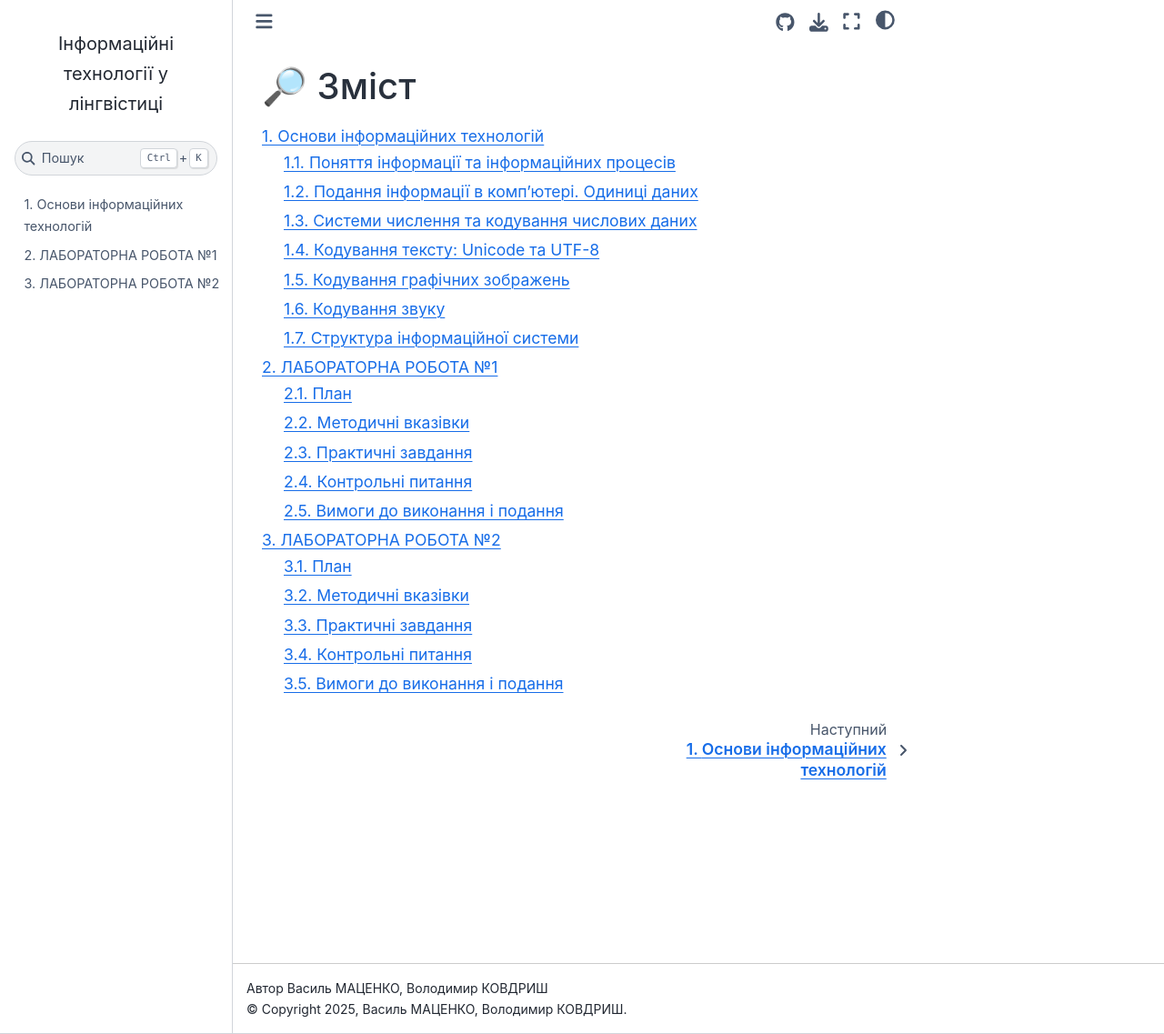
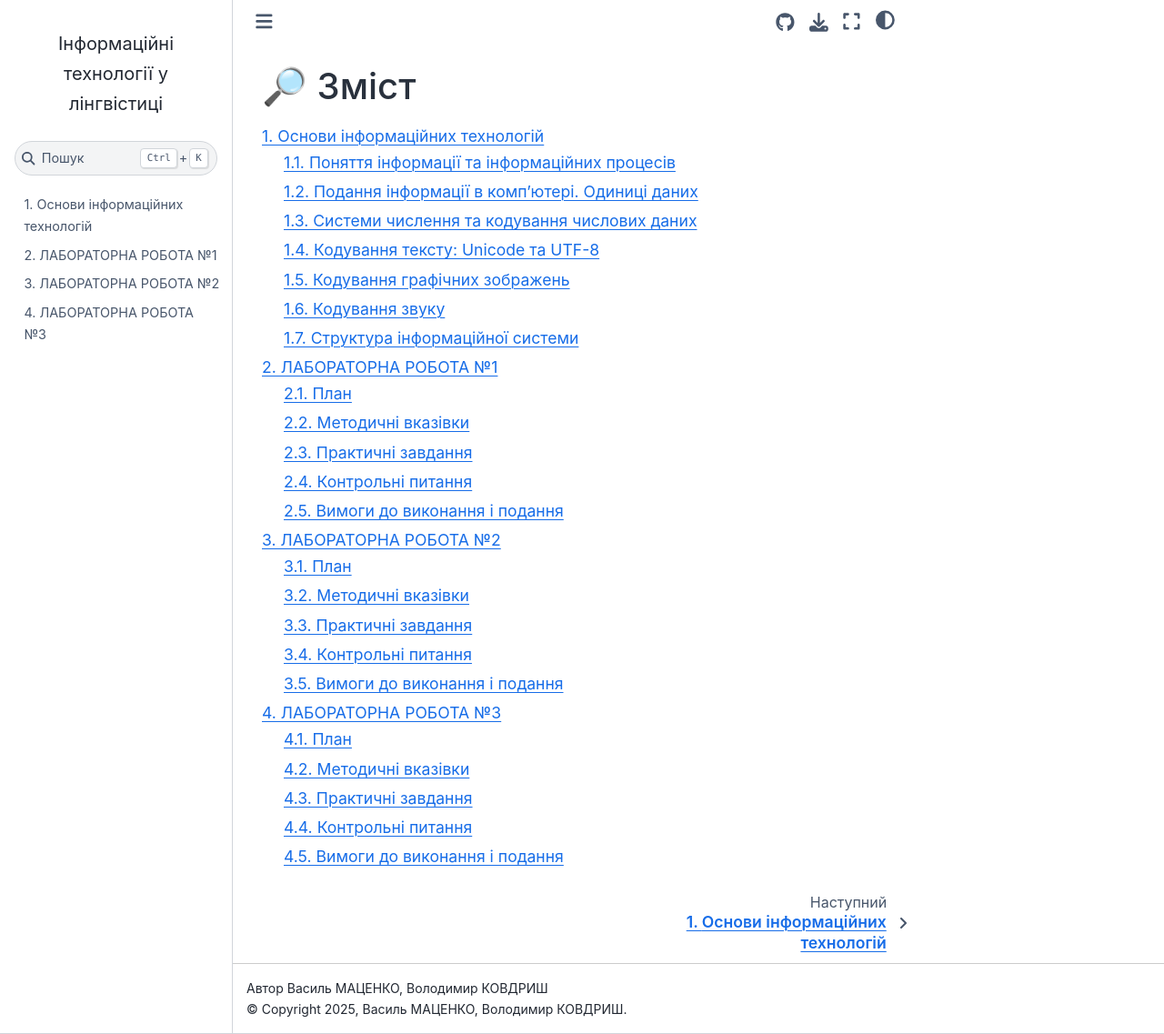
Before and after one commit to Volodymyr-Kovdrysh/ITinLingvo-students, a Sphinx documentation site: the page built from docs/index.md, in a window 1280 px wide and 1137 px high. Shown: the whole window at 91% size. Built offline with Sphinx 7.4.7 and the Sphinx Book theme 1.1.4, drawn with Linux system fonts in a browser that asks for light colours; the version number could not be read and is left out; some of the changed lines change nothing that is shown.

Commit message:
publish lessons through lesson04

````diff
--- /dev/null
+++ b/docs/app/lesson04.md
@@ -0,0 +1,243 @@
+# ЛАБОРАТОРНА РОБОТА №3
+
+**Робота з таблицями**
+
+:::{lab-goal}
+Опанувати основні прийоми створення, редагування й форматування таблиць у текстових документах: зміну структури таблиці, налаштування розмірів і меж, введення та сортування даних, виконання простих обчислень і вставлення діаграм.
+:::
+
+## План
+
+:::{lab-plan}
+:hide-title:
+1. Створення таблиці.
+2. Додавання та вилучення рядків і стовпців.
+3. Зміна ширини стовпців і висоти рядків.
+4. Створення таблиць складної структури.
+5. Налаштування меж і заливки таблиці.
+6. Введення та форматування даних у таблиці.
+7. Сортування даних у таблиці.
+8. Вставлення діаграм у документ.
+:::
+
+## Методичні вказівки
+
+Таблиці використовують для впорядкованого подання даних у рядках і стовпцях. У цій лабораторній роботі базовим середовищем для пояснень є **LibreOffice Writer**. Ті самі практичні завдання потрібно виконати також у Google Docs і ще одному текстовому процесорі. Назви команд і розташування інструментів у різних редакторах можуть відрізнятися, тому орієнтуйтеся насамперед на зміст операції та кінцевий результат.
+
+Найпростіше спочатку створити основу таблиці з потрібною кількістю рядків і стовпців, а потім змінювати її структуру: додавати або вилучати рядки й стовпці, об’єднувати чи розділяти комірки, налаштовувати межі, розміри та вирівнювання.
+
+### Створення таблиці
+
+Як приклад створимо таблицю з 4 стовпців і 5 рядків.
+
+1. Установіть текстовий курсор у місце, де має бути таблиця.
+2. У LibreOffice Writer виберіть **Table → Insert Table** або скористайтеся кнопкою вставлення таблиці на панелі інструментів. У інших редакторах знайдіть еквівалентну команду **Insert table / Вставити таблицю**.
+3. Задайте 4 стовпці та 5 рядків.
+4. Підтвердьте створення таблиці.
+
+Типовий спосіб вибору кількості рядків і стовпців показано на рис. {fig-num}`lesson04-insert-table-menu`.
+
+:::{google-drawing}
+:url: https://docs.google.com/drawings/d/e/2PACX-1vSGMs_O7dopZzMraF31_RZcB7tgqxWcSVQec25LfmvbLrdI-2cxoBelDAblML8WJokXFVME00KJHonk/pub?w=960&h=720
+:name: lesson04-insert-table-menu
+:alt: Меню кнопки Таблиця
+:display-width: 300px
+
+Меню кнопки **Таблиця**
+:::
+
+Після створення таблиці курсор можна встановлювати в будь-яку комірку й працювати з її вмістом. У різних текстових процесорах інструменти таблиці можуть бути розміщені в окремому меню, на контекстній панелі або в бічній панелі. У LibreOffice Writer основні операції доступні через меню **Table** та контекстне меню таблиці.
+
+### Додавання та вилучення рядків і стовпців
+
+Кількість рядків і стовпців не є сталою: структуру таблиці можна змінювати в будь-який момент. Щоб додати рядок або стовпець, спочатку встановіть курсор у комірку поруч із місцем вставлення, а потім використайте команду вставлення рядка чи стовпця.
+
+У LibreOffice Writer відповідні операції доступні через меню **Table** або контекстне меню. Залежно від потрібного результату можна вставити:
+
+- рядок вище або нижче поточного;
+- стовпець ліворуч або праворуч від поточного.
+
+Щоб вилучити рядок або стовпець, установіть курсор у потрібну комірку та виберіть команду видалення відповідного елемента таблиці. Перед вилученням переконайтеся, що видаляєте саме структурний елемент таблиці, а не лише текст усередині комірки.
+
+### Зміна ширини стовпців і висоти рядків
+
+Ширину стовпців і висоту рядків можна змінювати двома основними способами: безпосередньо мишею або за допомогою точних числових параметрів.
+
+Для швидкого налаштування наведіть вказівник миші на межу між стовпцями або рядками. Коли вказівник змінить вигляд, перетягніть межу в потрібне положення. Такий спосіб зручний для приблизного візуального налаштування.
+
+Якщо потрібен точний розмір, відкрийте властивості таблиці. У LibreOffice Writer це можна зробити через **Table → Properties** або контекстне меню таблиці. У властивостях задають ширину стовпців, висоту рядків, відступи та інші параметри.
+
+Під час зміни ширини окремого стовпця звертайте увагу на загальну ширину таблиці: залежно від редактора сусідні стовпці можуть автоматично змінювати розмір або таблиця може виходити за межі сторінки.
+
+### Створення таблиць складної структури
+
+У деяких текстових процесорах для цього є інструменти рисування таблиці та стирання меж, але вони доступні не всюди. Тому головна навчальна мета — **створити таблицю нестандартної структури** незалежно від конкретного інтерфейсу редактора.
+
+Для цього використовуйте доступні у вашому редакторі операції:
+
+- об’єднання кількох комірок в одну;
+- розділення комірки на кілька;
+- додавання та вилучення рядків і стовпців;
+- додавання або приховування окремих меж.
+
+Якщо редактор підтримує безпосереднє рисування таблиці або стирання меж, спробуйте також цей спосіб. Якщо такого інструмента немає, отримайте еквівалентну структуру через об’єднання й розділення комірок.
+
+### Межі та заливка таблиці
+
+Межі допомагають відокремлювати комірки та логічні частини таблиці, а заливка — візуально виділяти заголовки або важливі дані. Під час оформлення варто уникати надмірної кількості кольорів і різних стилів ліній: таблиця повинна залишатися легкою для читання.
+
+Щоб виділити рядок заголовків, можна збільшити товщину його нижньої межі, як показано на рис. {fig-num}`lesson04-table-border`.
+
+:::{google-drawing}
+:url: https://docs.google.com/drawings/d/e/2PACX-1vRy931dyF0CcXMzijZt545eS41n14n2xVUu_GvfkC4W6YqdWrbUutdayakI3D47AtPb_6-8AWOKkbsL/pub?w=960&h=720
+:name: lesson04-table-border
+:alt: Приклад зміни товщини нижньої межі верхнього рядка таблиці
+:display-width: 100%
+
+Товщину нижньої межі верхнього рядка змінено
+:::
+
+У LibreOffice Writer налаштування меж і фону доступні у властивостях таблиці та через інструменти форматування таблиць. В інших редакторах знайдіть параметри **Borders / Межі** та **Background / Shading / Заливка**.
+
+Для окремої комірки, рядка або всієї таблиці можна змінювати:
+
+- наявність і розташування меж;
+- стиль, товщину та колір ліній;
+- колір фону комірок;
+- внутрішні відступи від тексту до меж комірки.
+
+Готові стилі таблиць можуть пришвидшити оформлення, але після їх застосування перевірте, чи не погіршилася читабельність і чи зберігся потрібний вигляд під час експорту в PDF.
+
+### Введення даних у таблицю
+
+У кожній комірці можна вводити й форматувати текст так само, як у звичайному абзаці документа. Якщо текст не вміщується в одному рядку, він автоматично переноситься в межах комірки.
+
+Перейти до іншої комірки можна мишею або клавішею {kbd}`Tab`. У багатьох текстових процесорах {kbd}`Tab` переводить курсор до наступної комірки, а натискання {kbd}`Tab` в останній комірці може створити новий рядок. Поведінка може відрізнятися залежно від редактора, тому перевірте її на практиці.
+
+На рис. {fig-num}`lesson04-table-data` наведено приклад заповненої таблиці.
+
+:::{google-drawing}
+:url: https://docs.google.com/drawings/d/e/2PACX-1vQzMBGXjCk_G1C0tvpwR0Byug54WABjzt94-aT8zgEvdVQ3FbrdyiRaOi-Bly1leQmtSmhFaF3RS-ao/pub?w=960&h=720
+:name: lesson04-table-data
+:alt: Приклад заповнення таблиці
+:display-width: 100%
+
+Приклад заповнення таблиці
+:::
+
+Текст у комірках можна вирівнювати по горизонталі та вертикалі. Для заголовків часто використовують горизонтальне й вертикальне центрування, а для текстових даних — вирівнювання, яке найкраще відповідає їхньому змісту. За потреби можна також змінювати напрям тексту та внутрішні поля комірки.
+
+### Сортування даних у таблиці
+
+Текстові процесори можуть сортувати рядки таблиці за значеннями одного або кількох стовпців. Сортування буває за зростанням або за спаданням і може залежати від типу даних: тексту, чисел або дат.
+
+Перед сортуванням перевірте, чи перший рядок є заголовком. Якщо заголовок потрібно залишити на місці, його слід виключити з діапазону сортування або позначити як рядок заголовків у відповідному діалоговому вікні.
+
+У LibreOffice Writer установіть курсор у таблиці та скористайтеся командою **Table → Sort**. Виберіть основний стовпець сортування, напрямок і тип даних. За потреби додайте наступний ключ сортування, наприклад спочатку за прізвищем, а потім за ім’ям.
+
+Після сортування перевірте, чи цілі рядки залишилися узгодженими: значення в одному рядку повинні й надалі належати одному запису.
+
+### Вставлення діаграм у текст документа
+
+Діаграма дає змогу візуально подати числові дані з таблиці. У LibreOffice Writer її можна вставити через **Insert → Chart**. Після вставлення відкривається діаграма з початковим набором даних, який потрібно замінити власними значеннями.
+
+Під час роботи з діаграмою:
+
+1. введіть або відредагуйте вихідні дані;
+2. виберіть тип діаграми, що відповідає характеру даних;
+3. додайте зрозумілий заголовок;
+4. за потреби налаштуйте підписи осей, легенду та підписи даних;
+5. змініть розмір і положення діаграми в документі.
+
+Щоб повторно змінити дані, виділіть діаграму та відкрийте режим редагування даних. У різних редакторах назви цієї команди відрізняються, але принцип залишається однаковим: діаграма пов’язана з таблицею вихідних значень.
+
+## Практичні завдання
+
+Виконайте однаковий набір завдань у трьох текстових процесорах, зазначених у вимогах до виконання і подання. Методичні вказівки орієнтовані на LibreOffice Writer; в інших редакторах використовуйте еквівалентні інструменти. Якщо певної функції немає, отримайте максимально близький результат і зафіксуйте відмінність у звіті.
+
+1. Вставте таблицю 3×4.
+2. Додайте до таблиці ще один стовпець.
+3. Вилучіть із таблиці один рядок.
+4. Змініть ширину кількох стовпців перетягуванням меж.
+5. Задайте точну ширину одного зі стовпців у сантиметрах або в доступних редактору одиницях вимірювання.
+6. Створіть таблицю нестандартної структури. Якщо редактор підтримує рисування таблиці — використайте цей інструмент; інакше застосуйте об’єднання та розділення комірок.
+7. Усуньте одну з внутрішніх меж між комірками або отримайте еквівалентний результат через об’єднання комірок.
+8. Змініть товщину нижньої межі першого рядка таблиці.
+9. Змініть стиль і колір однієї з меж таблиці.
+10. Застосуйте заливку до вибраних комірок.
+11. Вирівняйте текст в одній із комірок по вертикалі.
+12. Створіть таблицю за зразком на рис. {fig-num}`lesson04-table-data`.
+13. Відсортуйте дані в таблиці за одним стовпцем, а потім виконайте багаторівневе сортування за двома стовпцями.
+
+14. Підготуйте таблицю зі списком навчальних дисциплін за зразком:
+
+:::{google-drawing}
+:url: https://docs.google.com/drawings/d/e/2PACX-1vRXFv3zFM5sJnYE7ADalJZ7gWS8Fy6k1gH52foBvEmLSoZF1kpmEbDlt_tUw7qDDZmoOJAtOPNs35pr/pub?w=960&h=720
+:name: lesson04-disciplines-table
+:alt: Приклад таблиці зі списком навчальних дисциплін
+:display-width: 100%
+
+Приклад таблиці зі списком навчальних дисциплін
+:::
+
+15. Створіть для цього таблицю з 7 стовпців і потрібної кількості рядків.
+16. Об’єднайте необхідні комірки для заголовка таблиці та складених заголовків стовпців. Відокремте заголовок виразнішою межею.
+17. Об’єднайте відповідні комірки другого рядка таблиці відповідно до зразка.
+18. Установіть доцільну ширину стовпців, введіть текст і дані. Для основного тексту використайте Times New Roman, 12 пт.
+19. Заголовок відцентруйте, виділіть напівжирним курсивом і задайте розмір 14 пт.
+20. Збережіть робочий документ у форматі текстового процесора, в якому виконуєте завдання.
+21. У комірці під числовими даними виконайте обчислення їхньої суми за допомогою вбудованої формули таблиці. У Microsoft Word для цього можна використати формулу `=SUM(ABOVE)`; в інших редакторах застосуйте еквівалентний спосіб.
+22. Скопіюйте формулу або повторіть аналогічне обчислення в іншій результуючій комірці.
+23. Змініть вихідні числові дані та оновіть результат обчислення. Зверніть увагу, чи перераховує ваш редактор формулу автоматично, чи потребує ручного оновлення.
+24. Вставте в таблицю кілька порожніх рядків.
+25. Змініть напрям тексту в одній із комірок, якщо редактор підтримує таку можливість; якщо ні — зазначте це у звіті.
+26. Застосуйте заливку до вибраних комірок і змініть колір меж таблиці.
+27. Додайте до таблиці підпис або назву засобами, доступними в редакторі.
+28. Сформуйте документ, у якому одна сторінка з таблицею має альбомну орієнтацію, а решта документа — книжкову.
+29. Створіть діаграму успішності на основі підготовлених числових даних. Виберіть відповідний тип діаграми та відредагуйте вихідні дані.
+30. Змініть розмір діаграми та перемістіть її в інше місце документа.
+
+## Контрольні питання
+
+1. Якими способами можна вставити таблицю в текстовий документ?
+2. Як додати до таблиці новий рядок або стовпець?
+3. Як вилучити рядок або стовпець, не видаляючи всю таблицю?
+4. Як змінити ширину стовпців і висоту рядків мишею?
+5. Як задати точну ширину стовпця або висоту рядка?
+6. Як створити таблицю нестандартної структури, якщо редактор не має інструмента рисування таблиць?
+7. Як об’єднати комірки або прибрати межу між ними?
+8. Як змінити товщину окремої межі таблиці?
+9. Які параметри меж таблиці можна змінювати?
+10. Як застосувати заливку до окремої комірки, рядка або групи комірок?
+11. Як вирівняти текст у комірці по горизонталі та вертикалі?
+12. Як виконати сортування рядків таблиці та не включити до нього рядок заголовків?
+13. Як виконати просте обчислення над числовими значеннями в таблиці та оновити його результат?
+14. Як вставити діаграму в текстовий документ і задати для неї вихідні дані?
+15. Як повторно відредагувати дані, тип, розмір і положення вже вставленої діаграми?
+
+---
+
+## Вимоги до виконання і подання
+
+**Виконайте практичні завдання тричі:**
+
+1. у **LibreOffice Writer**;
+2. у **Google Docs**;
+3. у **ще одному редакторі на вибір**: Microsoft Word / Pages / WPS / OnlyOffice.
+
+**Подання в Google Classroom:** завантажте **три PDF-файли**, кожен — експорт із відповідного редактора.
+
+**Схема імені файлу:** `<назва текстового редактора>_<група>_<ПрізвищеІм’я>_ЛР3.pdf`
+
+**Приклади:**
+
+```text
+LibreOffice_141_ПетренкоІван_ЛР3.pdf
+GoogleDocs_143_ПетренкоІван_ЛР3.pdf
+Word_144_АлукіАнастасія_ЛР3.pdf
+```
+
+:::{admonition} Коментар щодо недоступних опцій
+:class: note
+Якщо певної опції немає у вашому редакторі, у звіті коротко вкажіть це й опишіть обраний еквівалент дії. За можливості додайте скріншот.
+:::
--- a/docs/index.md
+++ b/docs/index.md
@@ -7,4 +7,5 @@
 app/lesson01
 app/lesson02
 app/lesson03
+app/lesson04
 ```
````
